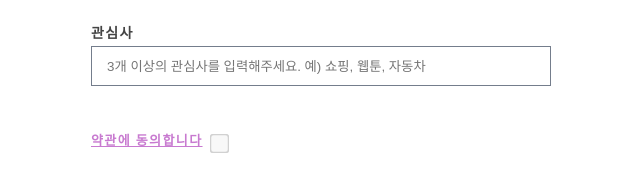
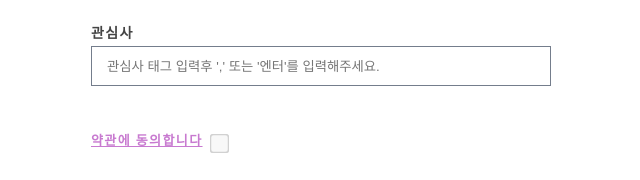
Before and after one commit to codesquad-member-2020/signup-6, a website built with webpack: page FE/src/index.html in a window 1280 px wide. Shown: the part 947-1127 px from the top of the page, 319-959 px from the left. Built offline with nearby package versions, Linux system fonts and the light colour scheme.

Commit message:
Chore: 관심사 플레이스홀더 수정

```diff
--- a/FE/src/index.html
+++ b/FE/src/index.html
@@ -130,7 +130,7 @@
 								type="text"
 								name="interest"
 								id="interest"
-								placeholder="3개 이상의 관심사를 입력해주세요. 예) 쇼핑, 웹툰, 자동차"
+								placeholder="관심사 태그 입력후 ',' 또는 '엔터'를 입력해주세요."
 						/></span>
 						<span class="message"></span>
 					</div>
```
